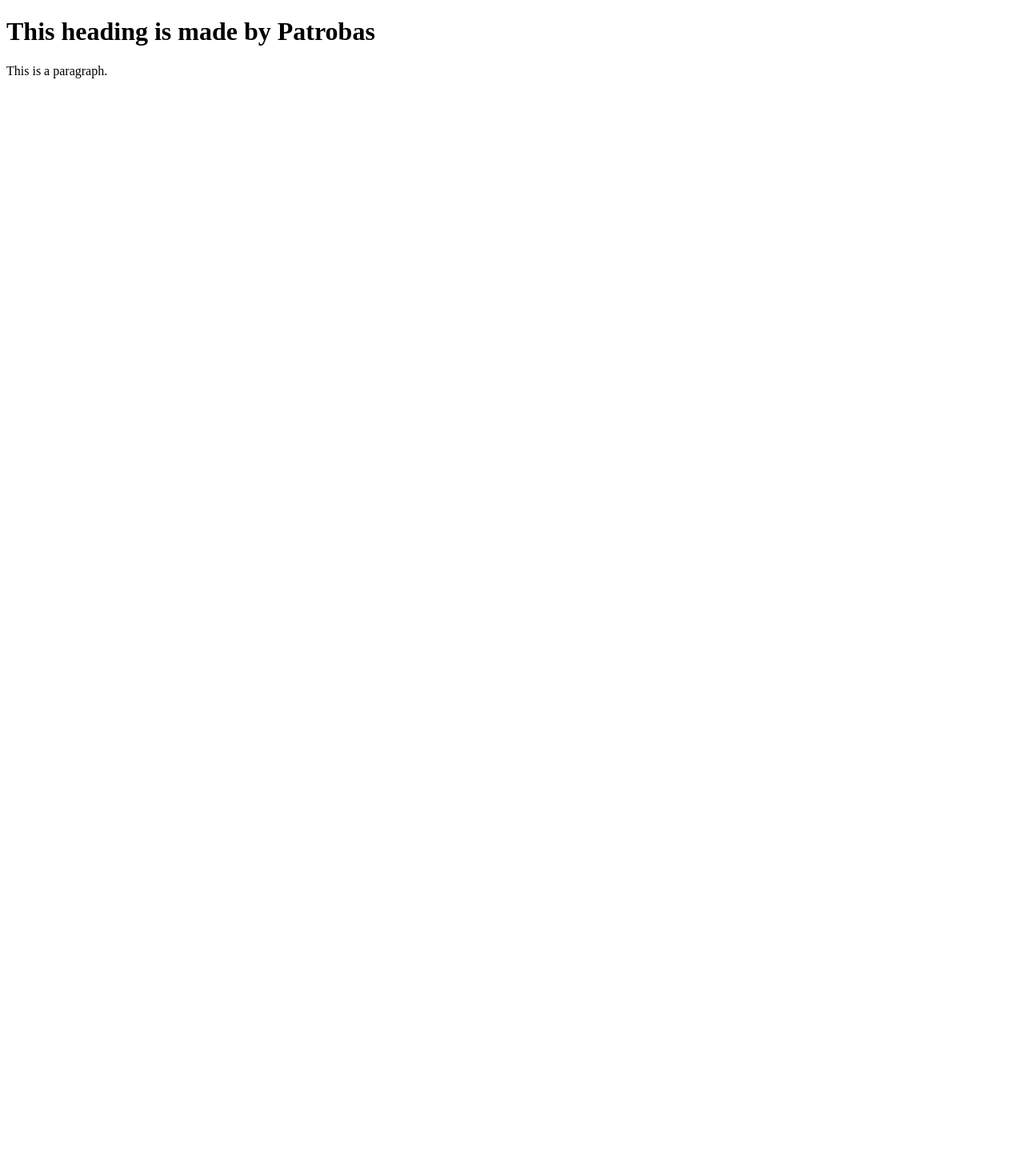
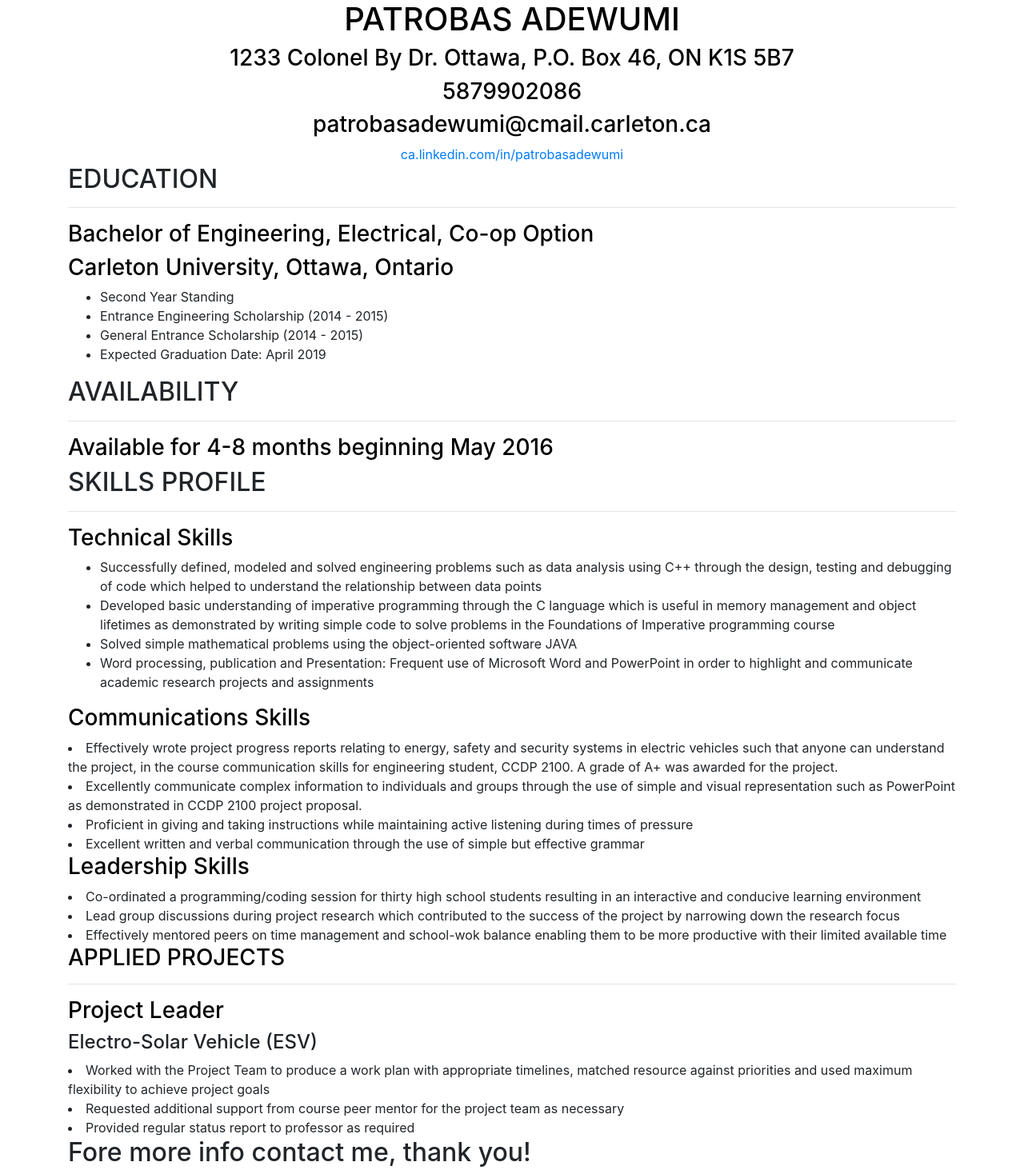
Before and after one commit to Patrobas/myfirstHTML, a plain HTML site: page index.html in a window 1280 px wide. Shown: the whole page at 80% size. Before the commit the page ends 800 px from the top, so only its background shows below. Drawn offline with nearby package versions, Linux system fonts and the light colour scheme.

Commit message:
started resume

```diff
--- a/index.html
+++ b/index.html
@@ -1,10 +1,105 @@
 <!DOCTYPE html>
 <html>
-<title>HTML Tutorial</title>
+<head>
+	<link rel="stylesheet" type="text/css" href="style.css">
+
+	<title>Page Title</title>
+	<!-- Latest compiled and minified CSS -->
+	<link rel="stylesheet" href="http://bootswatch.com/superhero/bootstrap.css">
+
+	<!-- jQuery library -->
+	<script src="https://ajax.googleapis.com/ajax/libs/jquery/1.11.3/jquery.min.js"></script>
+
+	<!-- Latest compiled JavaScript -->
+	<script src="http://maxcdn.bootstrapcdn.com/bootstrap/3.3.5/js/bootstrap.min.js"></script>
+
+</head>
 <body>
+		<!-- <div class="picture container">
+			<h2>Patrobas is cool, like that</h2>
+			<img src="myPrettyFace.jpg" alt="Patrobas View" style="width:304px;height:228px;">
+		</div> -->
 
-<h1>This heading is made by Patrobas</h1>
-<p>This is a paragraph.</p>
+		<div class="header-content container">
+			<h1>PATROBAS ADEWUMI </h1>
+			<h3>1233 Colonel By Dr. Ottawa, P.O. Box 46, ON K1S 5B7</h3>
+			<h3>5879902086</h3>
+			<h3 class='blue'>patrobasadewumi@cmail.carleton.ca</h3>
+			<a href="https://ca.linkedin.com/in/patrobasadewumi">ca.linkedin.com/in/patrobasadewumi</a>
+		</div>
 
-</body>
+		<div class="education container">
+			<h2>EDUCATION</h2>
+			<hr>
+			<h3>Bachelor of Engineering, Electrical, Co-op Option</h3>
+			<h3>Carleton University, Ottawa, Ontario</h3>
+
+			<ul>
+	  		<li>Second Year Standing</li>
+	  		<li>Entrance Engineering Scholarship (2014 - 2015)</li>
+	  		<li>General Entrance Scholarship (2014 - 2015)</li>
+	  		<li>Expected Graduation Date: April 2019</li>
+			</ul>
+		</div>
+
+		<div class="availability container">
+			<h2>AVAILABILITY</h2>
+			<hr>
+			<h3>Available for 4-8 months beginning May 2016</h3>
+		</div>
+
+		<div class="skills profile container">
+			<h2>SKILLS PROFILE</h2>
+			<hr>
+			<h3>Technical Skills</h3>
+			<ul>
+
+	  		<li>Successfully defined, modeled and solved engineering problems such as data analysis using C++ through the design, testing and debugging of code which helped to understand the relationship between data points</li>
+
+	  		<li>Developed basic understanding of imperative programming through the C language which is useful in memory management and object lifetimes as demonstrated by writing simple code to solve problems in the Foundations of Imperative programming course</li>
+
+	  		<li>Solved simple mathematical problems using the object-oriented software JAVA</li>
+
+	  		<li>Word processing, publication and Presentation: Frequent use of Microsoft Word and PowerPoint in order to highlight and communicate academic research projects and assignments</li>
+			</ul>
+
+			<h3>Communications Skills</h3>
+			<li>Effectively wrote project progress reports relating to energy, safety and security systems in electric vehicles such that anyone can understand the project, in the course communication skills for engineering student, CCDP 2100. A grade of A+ was awarded for the project.</li>
+
+	  		<li>Excellently communicate complex information to individuals and groups through the use of simple and visual representation such as PowerPoint as demonstrated in CCDP 2100 project proposal.</li>
+
+	  		<li>Proficient in giving and taking instructions while maintaining active listening during times of pressure</li>
+
+	  		<li>Excellent written and verbal communication through the use of simple but effective grammar </li>
+			</ul>
+
+			<h3>Leadership Skills</h3>
+
+			</ul>
+			<li>Co-ordinated a programming/coding session for thirty high school students resulting in an interactive and conducive learning environment</li>
+
+	  		<li>Lead group discussions during project research which contributed to the success of the project by narrowing down the research focus</li>
+
+	  		<li>Effectively mentored peers on time management and school-wok balance enabling them to be more productive with their limited available time</li>
+			</ul>
+		</div>
+
+		<div class="Experiences container">
+			<h3>APPLIED PROJECTS</h3>
+			<hr>
+			<h3>Project Leader</h3>
+			<h4>Electro-Solar Vehicle (ESV)</h4>
+
+			</ul>
+			<li>Worked with the Project Team to produce a work plan with appropriate timelines, matched resource against priorities and used maximum flexibility to achieve project goals</li>
+			<li>Requested additional support from course peer mentor for the project team as necessary</li>
+			<li>Provided regular status report to professor as required</li>
+			</ul>
+			</div>
+
+			<div class="to be continued container">
+			<h2>Fore more info contact me, thank you!</h2>
+		</div>
+
+	</body>
 </html>
--- /dev/null
+++ b/style.css
@@ -0,0 +1,12 @@
+h1 {
+	color:black;
+}
+p {
+	color:black;
+}
+h3 {
+	color:black;
+}
+.header-content {
+	text-align: center;
+}
```
Also changed, not shown: myPrettyFace.jpg (added).
